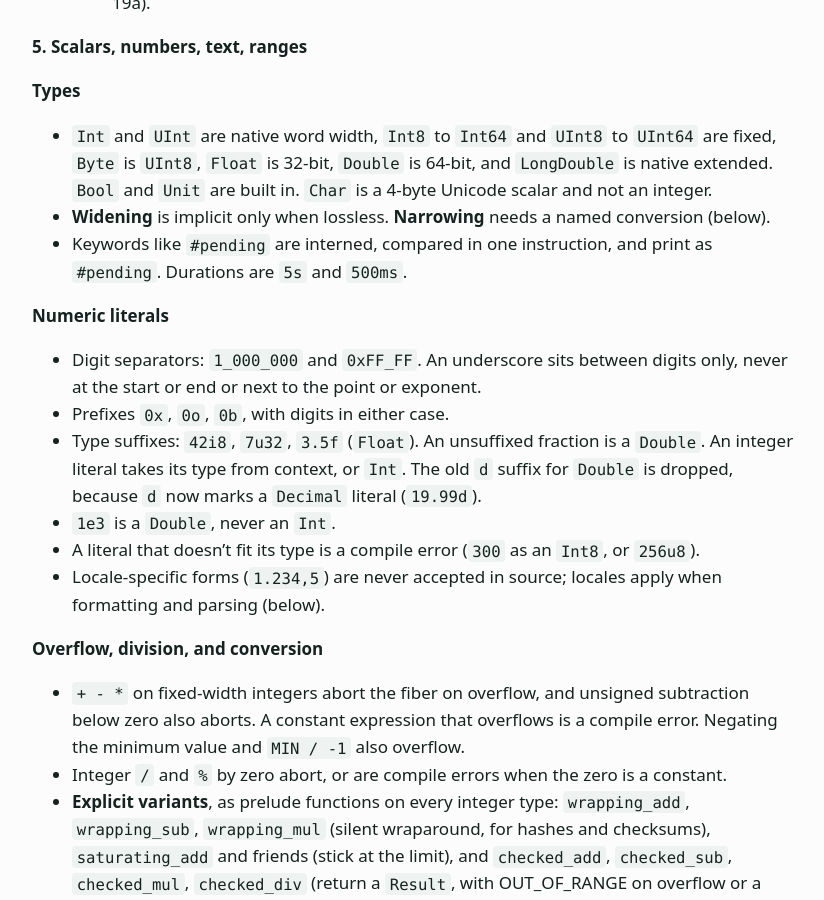
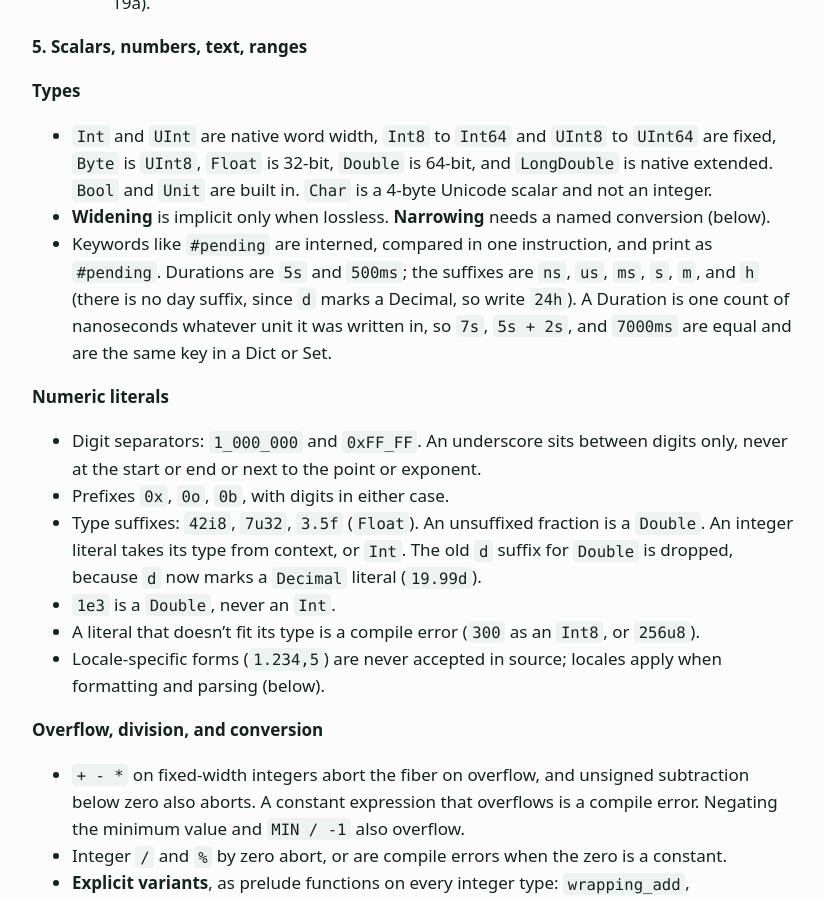
Before and after one commit to slconverse1/moxie, a Jekyll site: the page built from docs/spec.md, in a window 1280 px wide and 900 px high, scrolled down 10015 px. Shown: the whole window, without its empty margins (224-1048 px from the left). Built offline with Jekyll 4.4.1, drawn with Linux system fonts in a browser that asks for light colours.

Commit message:
Document duration suffixes, no day suffix, and Duration equality as Dict keys
Co-Authored-By: Claude Sonnet 5.5 <noreply@anthropic.com>
Claude-Session: https://claude.ai/code/session_01XCzUchPRZuBnrDtgjNTTye

```diff
--- a/docs/spec.md
+++ b/docs/spec.md
@@ -128,7 +128,7 @@ How S-space and T-space behave:
 **Types**
 - `Int` and `UInt` are native word width, `Int8` to `Int64` and `UInt8` to `UInt64` are fixed, `Byte` is `UInt8`, `Float` is 32-bit, `Double` is 64-bit, and `LongDouble` is native extended. `Bool` and `Unit` are built in. `Char` is a 4-byte Unicode scalar and not an integer.
 - **Widening** is implicit only when lossless. **Narrowing** needs a named conversion (below).
-- Keywords like `#pending` are interned, compared in one instruction, and print as `#pending`. Durations are `5s` and `500ms`.
+- Keywords like `#pending` are interned, compared in one instruction, and print as `#pending`. Durations are `5s` and `500ms`; the suffixes are `ns`, `us`, `ms`, `s`, `m`, and `h` (there is no day suffix, since `d` marks a Decimal, so write `24h`). A Duration is one count of nanoseconds whatever unit it was written in, so `7s`, `5s + 2s`, and `7000ms` are equal and are the same key in a Dict or Set.
 
 **Numeric literals**
 - Digit separators: `1_000_000` and `0xFF_FF`. An underscore sits between digits only, never at the start or end or next to the point or exponent.
```
Also changed, not shown: docs/guide.md (+1 -1 lines).
